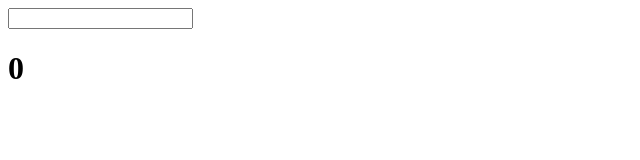
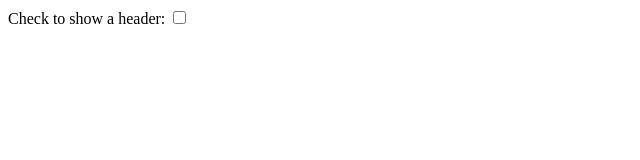
Before and after one commit to Franciszek99/2016_Angular_mostPopularUsage_2, a plain HTML site: page index.html in a window 1280 px wide. Shown: the whole page, without its empty margins (0-640 px from the left). Drawn offline with nearby package versions, Linux system fonts and the light colour scheme.

Commit message:
Use checkbox and ng-show
The header's ng-show attribute is set to true when the
checkbox is checked.

```diff
--- a/index.html
+++ b/index.html
@@ -1,11 +1,16 @@
 <!DOCTYPE html>
 <html>
 <script src="https://ajax.googleapis.com/ajax/libs/angularjs/1.4.8/angular.min.js"></script>
-<body ng-app="">
+<body>
 
-<input ng-blur="count = count + 1" ng-init="count=0" />
+<div ng-app="">
+  <form>
+    Check to show a header:
+    <input type="checkbox" ng-model="myVar">
+  </form>
+  <h1 ng-show="myVar">My Header</h1>
+</div>
 
-<h1>{{count}}</h1>
 
 </body>
 </html>
```
